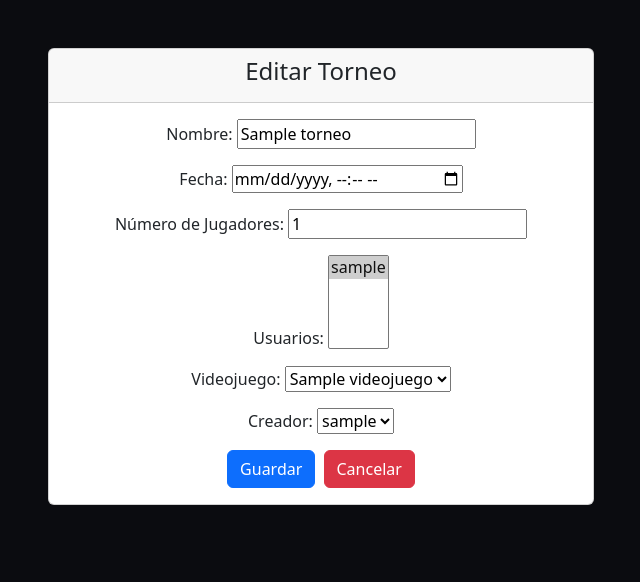
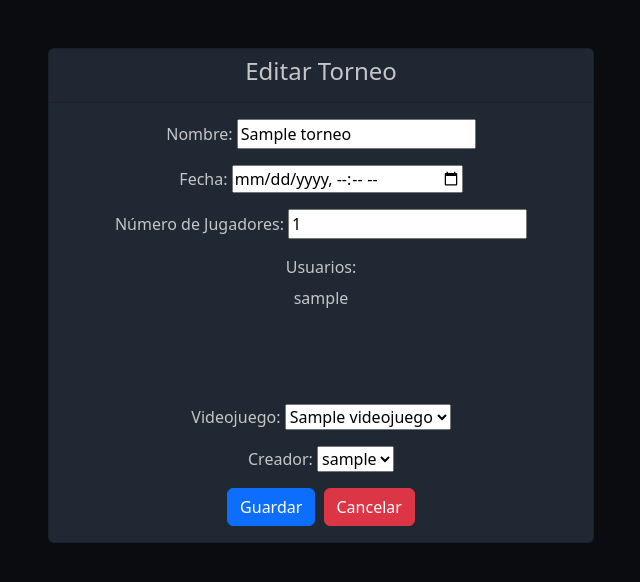
Before and after one commit to victorminiesta/proyectodegradofinal-victoriniesta, a Django app: page /administracion/torneos/editar/1 in a window 1280 px wide. Shown: the top 582 px of the page, without its empty margins (319-959 px from the left). Run offline with Django 4.2, Linux system fonts and the light colour scheme; tables that the repository leaves empty hold one stand-in row (values such as "Sample post"); some libraries are stand-ins or nearby versions.

Commit message:
añadido css

```diff
--- a/static/css/style.css
+++ b/static/css/style.css
@@ -1,7 +1,4 @@
 body{
-    /*background-image:url('https://img.freepik.com/free-vector/night-landscape-with-mountains-full-moon-shine_107791-11827.jpg?w=1380');
-    background-repeat: no-repeat;
-    background-size: cover;*/
     background-color: #0B0C10;
     color: #C5C6C7;
 }
--- a/torneosonline/templates/torneosonline/administracion/torneos/EditarTorneo.html
+++ b/torneosonline/templates/torneosonline/administracion/torneos/EditarTorneo.html
@@ -2,9 +2,9 @@
 
 {% block content %}
     <div class="container mt-5">
-        <div class="row justify-content-center login-container">
-            <div class="col-md-6 col-sm-8">
-                <div class="card">
+        <div class="row justify-content-center">
+            <div class="col-md-6">
+                <div class="card" style="background-color:#1F2833; color:#C5C6C7;">
                     <div class="card-header">
                         <h4 class="text-center">Editar Torneo</h4>
                     </div>
@@ -20,4 +20,22 @@
             </div>
         </div>
     </div>
+
+    <style>
+        #id_usuarios {
+            background-color: #1F2833;
+            color: #C5C6C7;
+            border: none;
+            outline: none;
+            padding: 0.5rem 1rem;
+            width: 100%;
+            border-radius: 0;
+            text-align: center;
+          }
+
+          #id_usuarios option {
+            background-color: #1F2833;
+            color: #C5C6C7;
+          }
+    </style>
 {% endblock content %}
--- a/torneosonline/templates/torneosonline/administracion/videojuegos/AdministracionVideojuegos.html
+++ b/torneosonline/templates/torneosonline/administracion/videojuegos/AdministracionVideojuegos.html
@@ -4,7 +4,7 @@
 {% block content %}
 <div class="container mt-5" style="background-color: #1F2833; border-radius: 8px;">
     <h1 class="text-center">Videojuegos</h1>
-    <a href="{%url 'CrearVideojuegos'%}" style="text-decoration:none;"><h2 class="text-center.">Crear Videojuego</h2></a>
+    <a href="{%url 'CrearVideojuegos'%}" style="text-decoration:none;"><h2 class="text-center">Crear Videojuego</h2></a>
     <div class="row">
         {% for videojuego in videojuegos %}
                     <div class="col-md-3 mb-4 mt-4">
```
